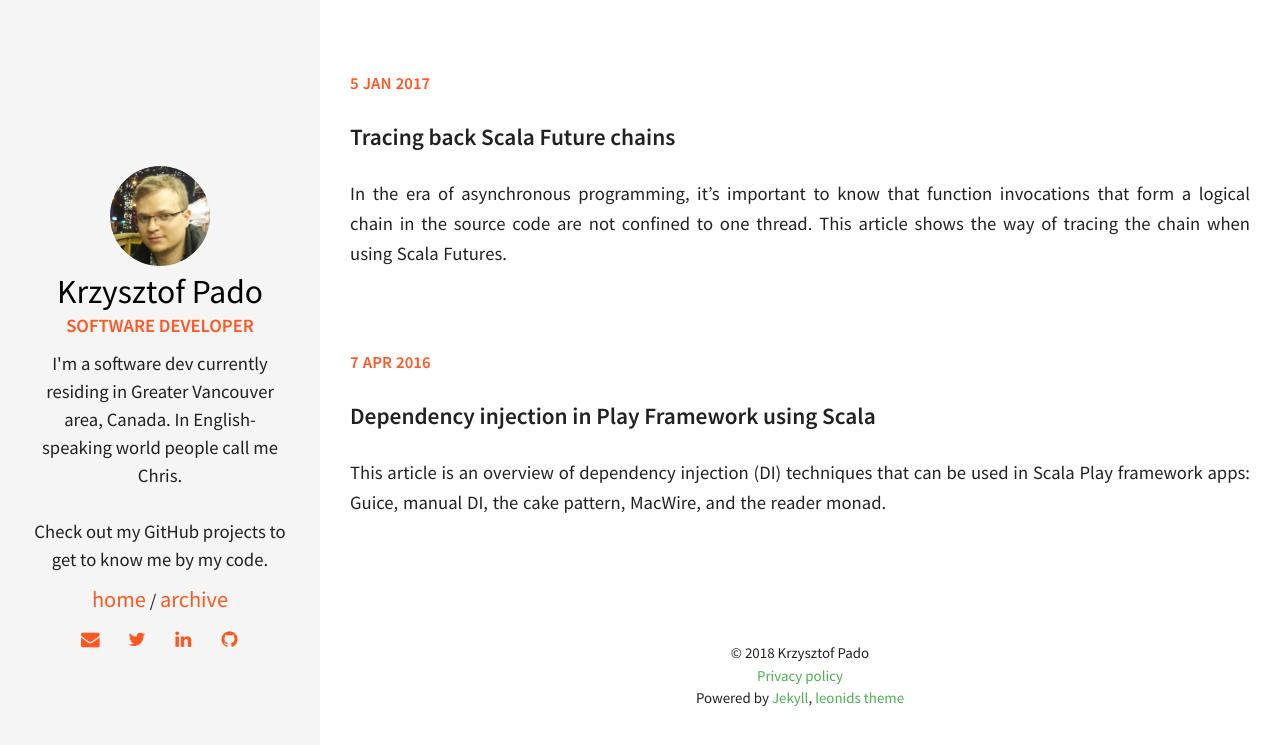
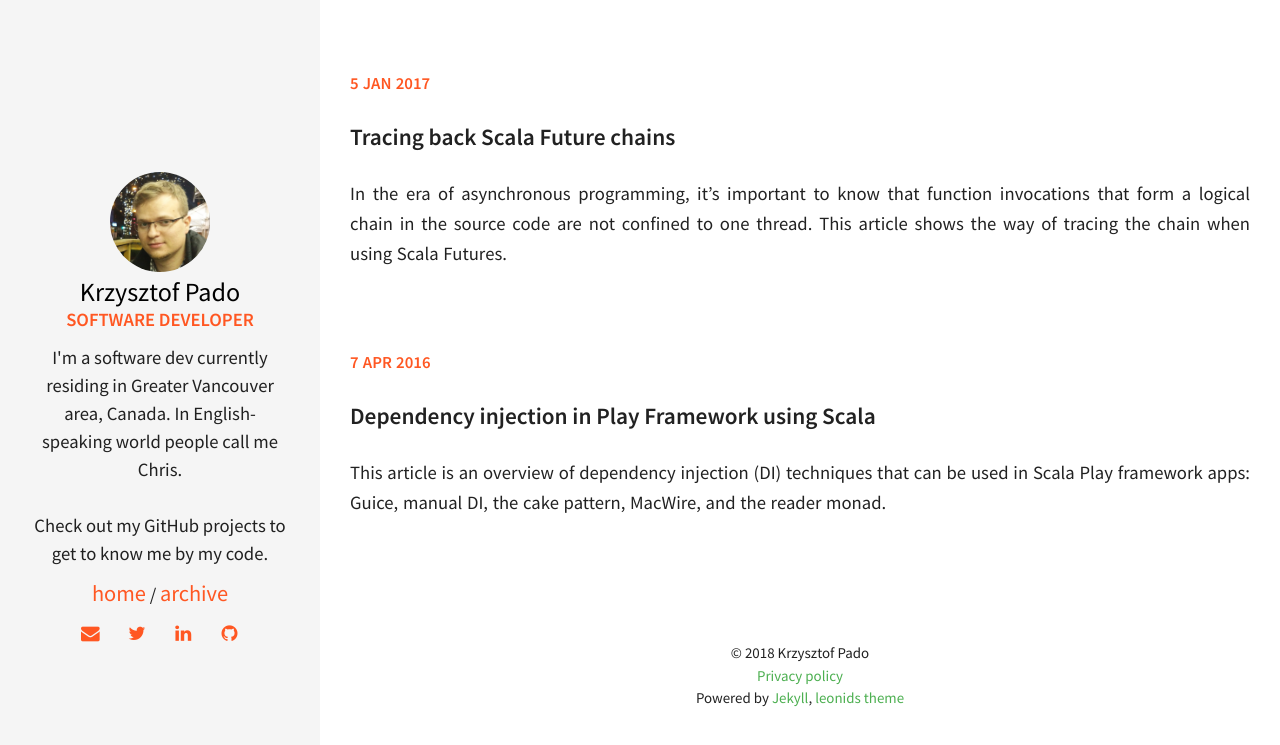
Before and after one commit to povder/pado.io, a Jekyll site: the page built from index.html, in a window 1280 px wide. Shown: the top 745 px of the page. Built offline with Jekyll 4.4.1, drawn with Linux system fonts in a browser that asks for light colours; comment, search, counter and statistics services are not loaded.

Commit message:
Change author font size

```diff
--- a/_sass/pages/_layout.scss
+++ b/_sass/pages/_layout.scss
@@ -28,7 +28,7 @@
   .author_name {
     display: block;
     color: black;
-    font-size: 1.8em;
+    font-size: 1.4em;
   }
   .author_job {
     display: block;
```
